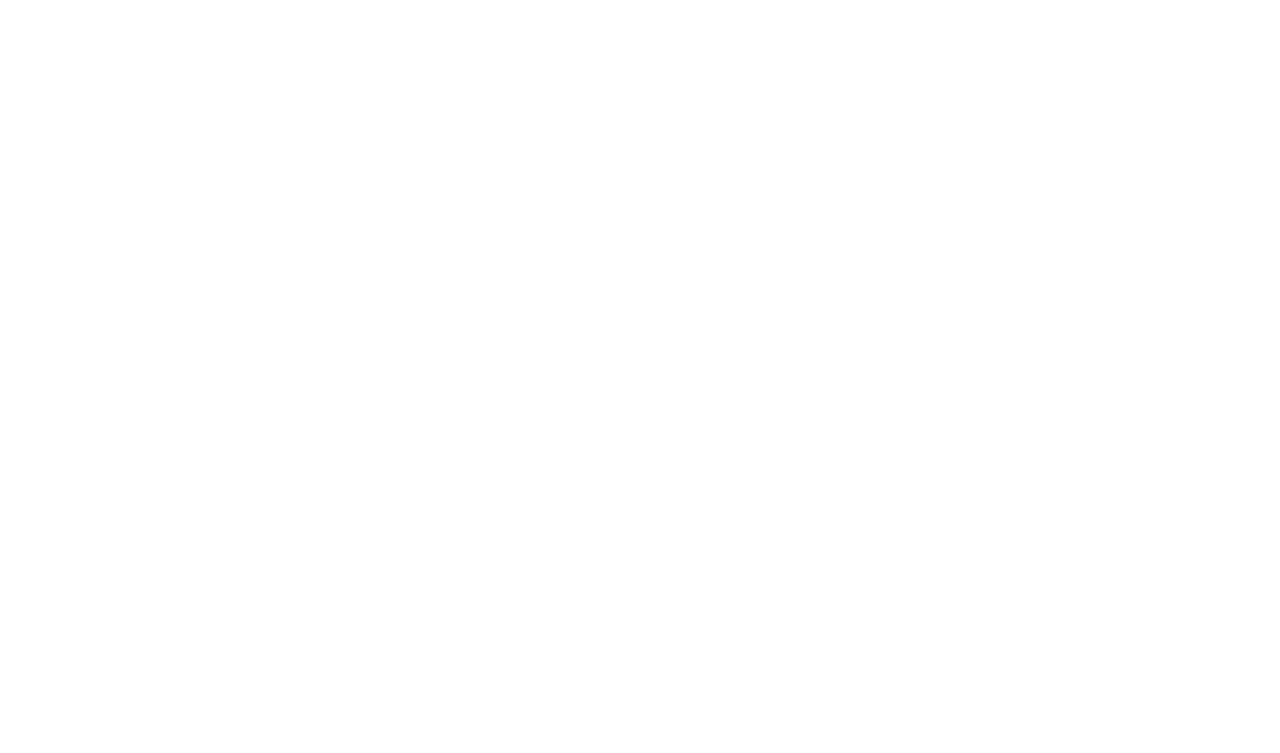
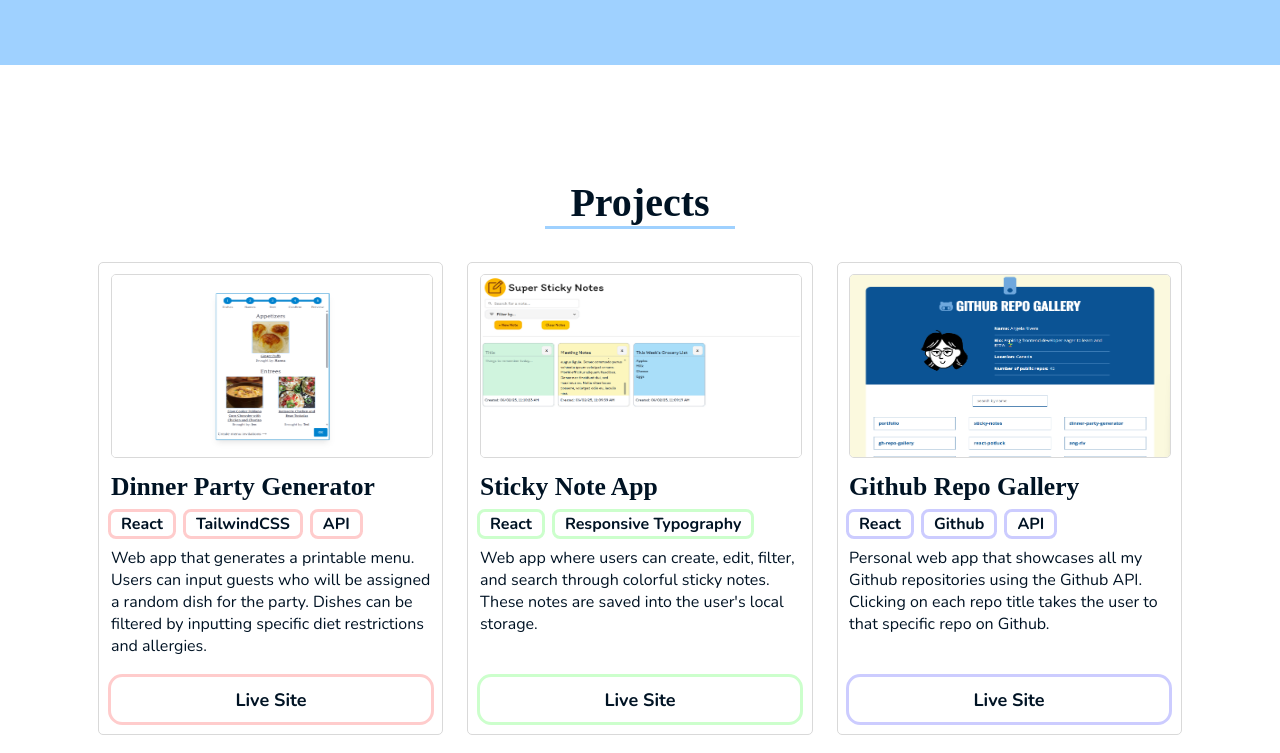
Before and after one commit to ang-riv/portfolio, a React (Vite) app: page / in a window 1280 px wide. Shown: the part 2009-2762 px from the top of the page. Before the commit the page ends 830 px from the top, so only its background shows below. Built offline with nearby package versions, Linux system fonts and the light colour scheme; a web font is replaced by a local one.

Commit message:
Incorperated new project tile styles and project badges

```diff
--- a/src/main.jsx
+++ b/src/main.jsx
@@ -6,6 +6,6 @@ import TestPage from "./TestPage";
 
 createRoot(document.getElementById("root")).render(
   <StrictMode>
-    <TestPage />
+    <App />
   </StrictMode>
 );
--- a/src/sections/Projects/ProjectTile.jsx
+++ b/src/sections/Projects/ProjectTile.jsx
@@ -2,6 +2,8 @@ import React from "react";
 import { motion } from "framer-motion";
 
 function ProjectTile(props) {
+  const badges = props.badges;
+  console.log(badges);
   // initial button style
   const buttonColor = {
     outline: `3px solid ${props.color}`,
@@ -17,12 +19,21 @@ function ProjectTile(props) {
   const ariaLabel = `${props.title} Live Site`;
   return (
     <div className="project-tile-container">
-      {/* image */}
-      <img src={props.img} alt={props.imgAlt} className="project-image" />
-      {/* text */}
-      <div className="project-text-container">
-        <h3 className="project-title">{props.title}</h3>
-        <p style={{ margin: "0.7em 0" }}>{props.description}</p>
+      <div className="project-tile-wrapper">
+        {/* image */}
+        <img src={props.img} alt={props.imgAlt} className="project-image" />
+        {/* text */}
+        <div>
+          <h3 className="project-title">{props.title}</h3>
+          <div className="project-badges-wrapper">
+            {badges.map((badge) => (
+              <p style={buttonColor} className="project-badge">
+                {badge}
+              </p>
+            ))}
+          </div>
+          <p style={{ margin: "0.7em 0 0 0" }}>{props.description}</p>
+        </div>
       </div>
       {/* button */}
       <motion.a
--- a/src/style.css
+++ b/src/style.css
@@ -285,7 +285,7 @@ a {
 }
 
 .project-container {
-  max-width: 62.5em;
+  max-width: 72em;
   width: 95%;
   display: flex;
   flex-flow: row wrap;
@@ -294,31 +294,43 @@ a {
 }
 
 .project-tile-container {
-  height: 25em;
-  width: 17.5em;
+  height: 28em;
+  width: 20em;
   border: 1px solid var(--grey);
   border-radius: var(--b-radius-value);
   padding: 1%;
-  display: grid;
-  grid-template-columns: 1fr;
-  grid-template-rows: 11.25em auto 2.813em;
-  box-shadow: 0.375em 0.5em 0.625em var(--grey);
+}
+
+.project-tile-wrapper {
+  width: 100%;
+  height: 90%;
 }
 
 .project-image {
-  height: 100%;
+  height: 45%;
   width: 100%;
   border: 1px solid var(--grey);
   border-radius: var(--b-radius-value);
 }
 
-.project-text-container {
-  padding: 1%;
+.project-badges-wrapper {
+  width: 100%;
+  display: flex;
+  padding: 0;
+  margin: 0;
+}
+
+.project-badge {
+  outline: 1px solid;
+  padding: 1px 10px;
+  border-radius: var(--b-radius-value);
+  font-weight: bold;
+  margin: 0 13px 0 0;
 }
 
 .project-btn {
   width: 100%;
-  height: 100%;
+  height: 10%;
   font-size: large;
   font-weight: bold;
   border-radius: 0.625em;
@@ -326,8 +338,8 @@ a {
 }
 
 .project-title {
-  font-size: 1.4em;
-  margin: 0.5em 0 0 0;
+  font-size: 1.6em;
+  margin: 0.4em 0;
   text-align: start;
 }
 
```
